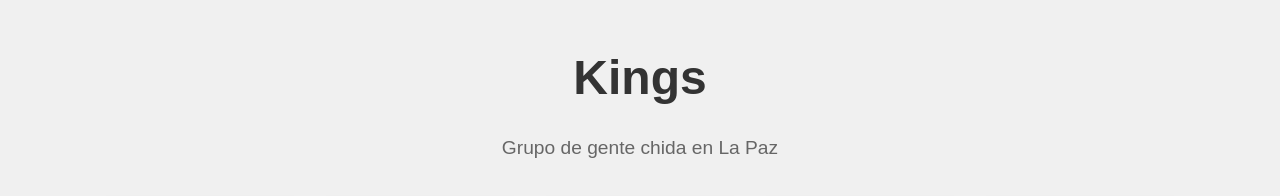
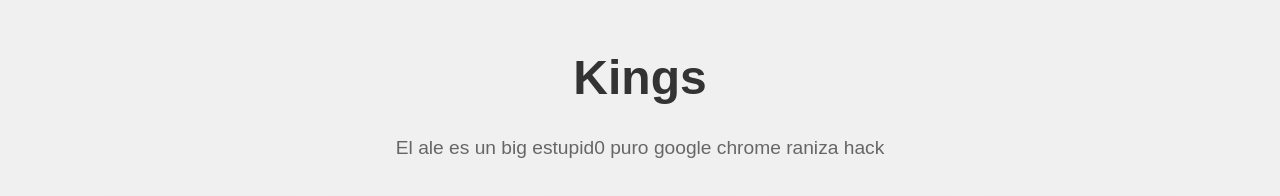
Before and after one commit to frankscoder/kings, a plain HTML site: page kings/index.html in a window 1280 px wide. Shown: the top 196 px of the page. Drawn offline with Linux system fonts and the light colour scheme; grey boxes are pictures that could not be loaded.

Commit message:
Update index.html

```diff
--- a/kings/index.html
+++ b/kings/index.html
@@ -39,7 +39,7 @@
 </head>
 <body>
     <h1>Kings</h1>
-    <p>Grupo de gente chida en La Paz</p>
+    <p>El ale es un big estupid0 puro google chrome raniza hack</p>
     <div class="gallery">
         <img src="kings/20240521_175813.jpg" alt="Foto 1">
         <img src="kings/Screenshot_20240219_140438_Instagram.jpg" alt="Foto 2">
```
